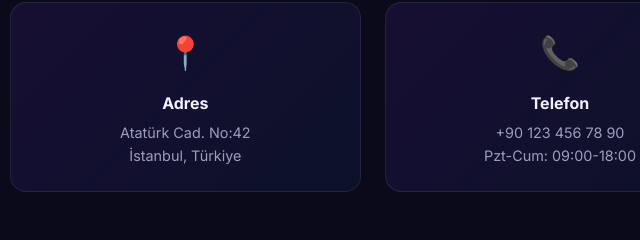
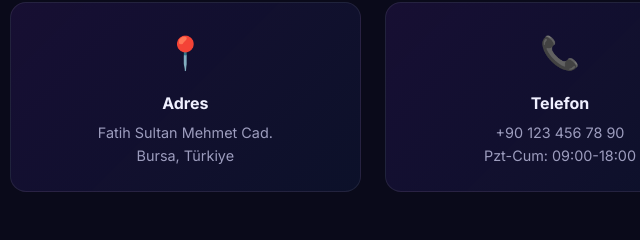
Before and after one commit to Wesa1q/Wesa, a plain HTML site: page index.html in a window 1280 px wide. Shown: the part 3145-3385 px from the top of the page, 80-720 px from the left. Drawn offline with Linux system fonts and the light colour scheme.

Commit message:
Ilk temiz commit terminalden

```diff
--- a/index.html
+++ b/index.html
@@ -189,7 +189,7 @@
         <div class="contact-card">
           <div class="contact-icon">📍</div>
           <h3>Adres</h3>
-          <p>Atatürk Cad. No:42<br>İstanbul, Türkiye</p>
+          <p>Fatih Sultan Mehmet Cad.<br>Bursa, Türkiye</p>
         </div>
         <div class="contact-card">
           <div class="contact-icon">📞</div>
```
